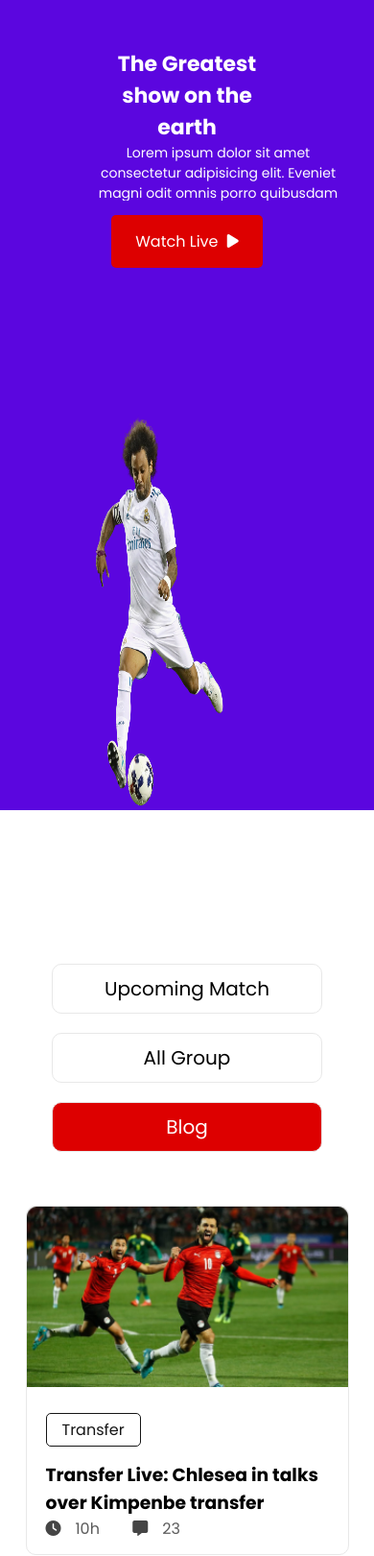
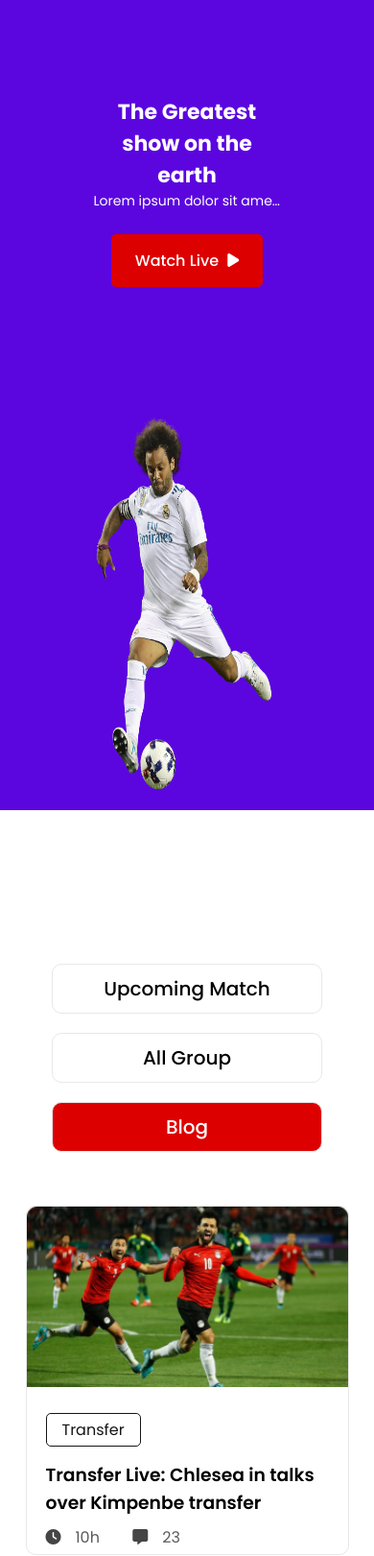
Before and after one commit to mostafiz-cw/assignment-2-football-world-cup, a plain HTML site: page index.html in a window 390 px wide. Shown: the top 1621 px of the page at 96% size. Drawn offline with Linux system fonts and the light colour scheme.

Commit message:
ellipsis added

```diff
--- a/style.css
+++ b/style.css
@@ -68,6 +68,7 @@ header{
     padding: 16px 25px;
     color: white;
     border-radius: 5px;
+    font-weight: 500;
 }
 
 .hero-img {
@@ -84,7 +85,7 @@ header{
 /* nav bar style */
 
 .blogs-list > nav {
-    background-color: black;
+    background-color: #5B06DF;
      width: 312px;
      height: 312px;
      margin-right: 30px;
@@ -107,6 +108,7 @@ header{
     padding: 10px 20px;
     border-radius: 10px;
     font-size: 20px;
+    font-weight: 500;
     /* display: flex;
     justify-content: center; */
     text-align: center;
@@ -155,6 +157,13 @@ header{
     padding-left: 20px;
     padding-top: 20px;
 }
+
+.card-title-info > h3{
+    font-weight: 600;
+    margin-bottom: 9px;
+
+}
+
 .card-title-info > a{
     text-decoration: none;
     color: #161616;
@@ -221,6 +230,7 @@ footer {
 
 
 /* responsive design */
+/* mobile */
 
 @media only screen and (max-width : 576px) {
     .hero-section{
@@ -237,22 +247,26 @@ footer {
 
     .hero-section-title > h1{
         font-size: 22px;
-        padding-top: 50px;
+        padding-top: 100px;
     }
     .hero-section-title > p {
         font-size: 14px;
-        width: 260px;
+        /* width: 230px; */
         height: 60px;
         overflow: hidden;
         text-overflow: ellipsis;
-        /* white-space: nowrap; */
+        white-space: nowrap;
+        margin: 0 auto;
+        text-align: center;
     }
     .hero-img {
         height: 50%;
+        width: 50%;
 
     }
     .hero-img > img {
-        height: 100%;
+        height: 96%;
+        width: 96%;
     }
 
     .blogs-list > nav{
```
